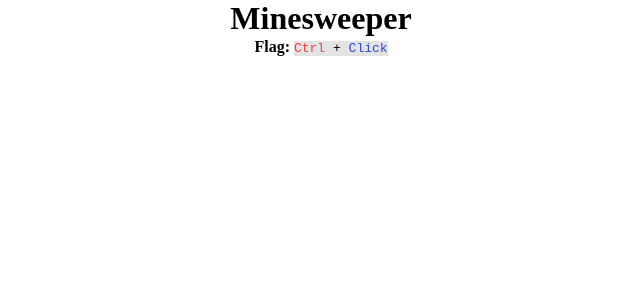
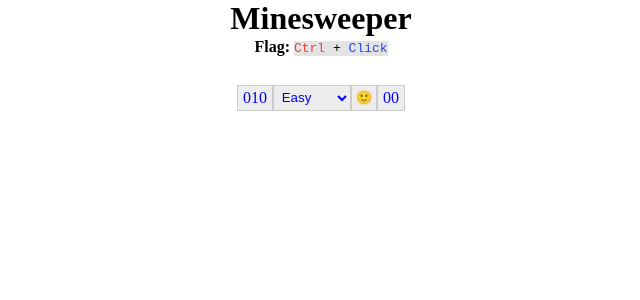
Before and after one commit to PetrovskyiWD/minesweeper, a React app: page / in a window 1280 px wide. Shown: the top 300 px of the page, without its empty margins (319-959 px from the left). Built offline with nearby package versions, Linux system fonts and the light colour scheme.

Commit message:
Add Scoreboard container and alias config

```diff
--- a/jest.config.js
+++ b/jest.config.js
@@ -89,7 +89,9 @@ const config = {
   // ],
 
   // A map from regular expressions to module names or to arrays of module names that allow to stub out resources with a single module
-  // moduleNameMapper: {},
+  moduleNameMapper: {
+    '^@/(.*)$': '<rootDir>/src/$1',
+  },
 
   // An array of regexp pattern strings, matched against all module paths before considered 'visible' to the module loader
   // modulePathIgnorePatterns: [],
--- a/src/App.tsx
+++ b/src/App.tsx
@@ -1,14 +1,16 @@
+import Scoreboard from './containers/Scoreboard/Scoreboard.container';
 import Top from './containers/Top/Top.container';
 
 export default function App(): JSX.Element {
   return (
-    <div>
+    <>
       <Top
         title="Minesweeper"
         feature="Flag"
         firstAction="Ctrl"
         secondAction="Click"
       />
-    </div>
+      <Scoreboard count="010" levels={['Easy', 'Medium', 'Hard']} time="00" />
+    </>
   );
 }
--- a/src/components/Reset/Reset.component.tsx
+++ b/src/components/Reset/Reset.component.tsx
@@ -2,7 +2,7 @@ import styled from '@emotion/styled';
 import { useState, type FC } from 'react';
 
 interface ResetProps {
-  handleReset: () => void;
+  handleReset?: () => void;
 }
 
 const Reset: FC<ResetProps> = ({ handleReset }) => {
--- /dev/null
+++ b/src/containers/Scoreboard/Scoreboard.container.tsx
@@ -0,0 +1,31 @@
+import { type FC } from 'react';
+import styled from '@emotion/styled';
+
+import Counter from '../../components/Counter/Counter.component';
+import Level from '../../components/Level/Level.component';
+import Reset from '../../components/Reset/Reset.component';
+
+interface ScoreboardProps {
+  count: string;
+  levels: string[];
+  time: string;
+  onReset?: () => void;
+}
+
+const Scoreboard: FC<ScoreboardProps> = ({ count, levels, time, onReset }) => {
+  return (
+    <Container>
+      <Counter>{count}</Counter>
+      <Level>{levels}</Level>
+      <Reset handleReset={onReset} />
+      <Counter>{time}</Counter>
+    </Container>
+  );
+};
+
+const Container = styled.div`
+  display: flex;
+  justify-content: center;
+`;
+
+export default Scoreboard;
--- a/tsconfig.json
+++ b/tsconfig.json
@@ -1,6 +1,10 @@
 {
   "compilerOptions": {
     "outDir": "./dist/",
+    "baseUrl": "./",
+    "paths": {
+      "@/*": ["src/*"]
+    },
     "sourceMap": true,
     "noImplicitAny": true,
     "module": "es6",
--- a/webpack.config.js
+++ b/webpack.config.js
@@ -36,6 +36,9 @@ module.exports = {
   },
   resolve: {
     extensions: ['.tsx', '.ts', '.js'],
+    alias: {
+      '@': path.resolve(__dirname, 'src'),
+    },
   },
   plugins: [
     new HtmlWebpackPlugin({
```
